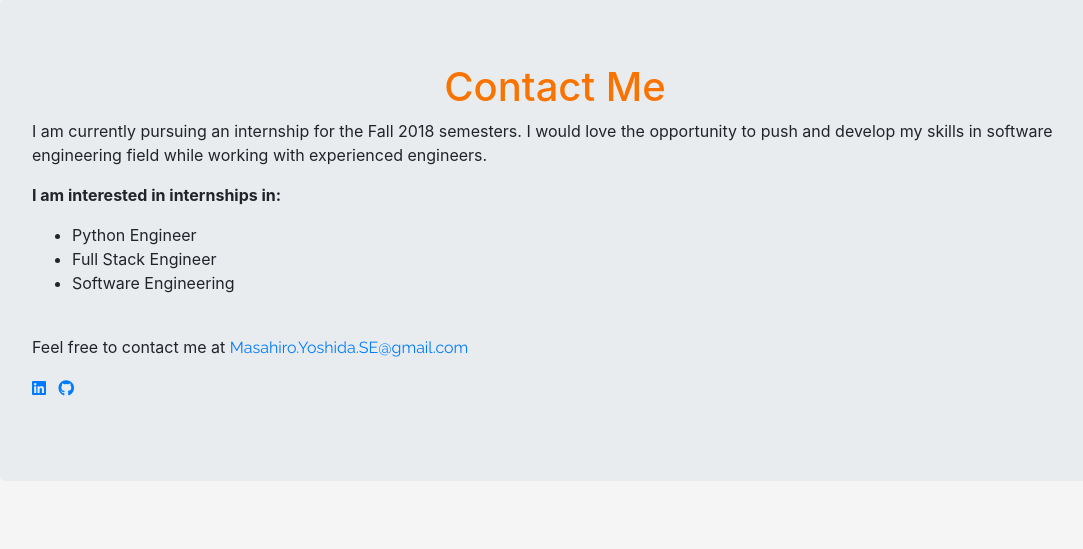
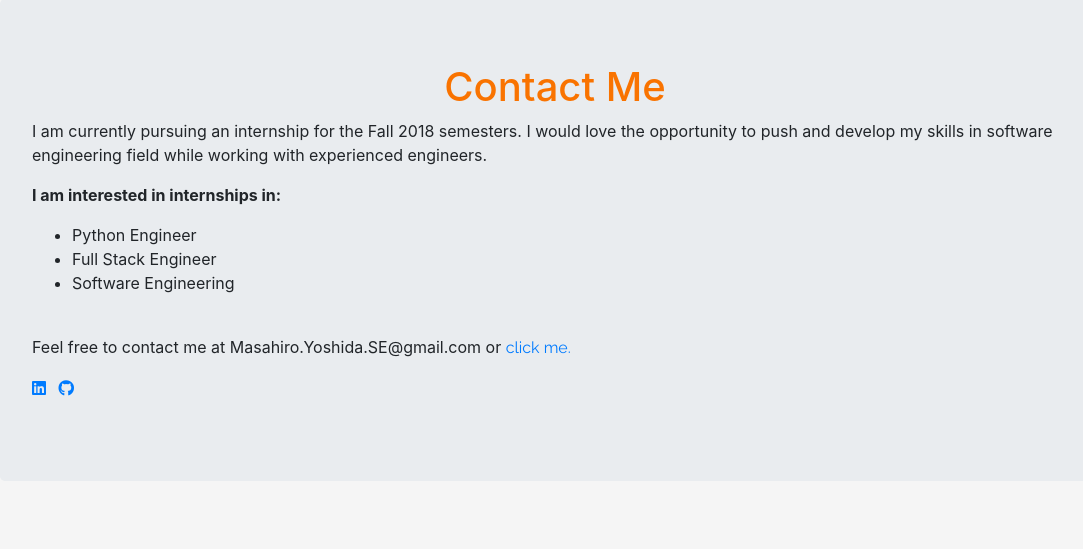
Before and after one commit to M0roSan/website, a Flask app: page / in a window 1280 px wide. Shown: the part 3033-3582 px from the top of the page, without its empty margins (85-1168 px from the left). Run offline with Flask 2, Linux system fonts and the light colour scheme; some libraries are stand-ins or nearby versions.

Commit message:
add click me

```diff
--- a/templates/index.html
+++ b/templates/index.html
@@ -215,7 +215,7 @@
             <li>Full Stack Engineer</li>
             <li>Software Engineering</li>
         </ul><br />
-        <p>Feel free to contact me at <a href="Masahiro.Yoshida.SE@gmail.com">Masahiro.Yoshida.SE@gmail.com</a></p>
+        <p>Feel free to contact me at Masahiro.Yoshida.SE@gmail.com or <a href="mailto:Masahiro.Yoshida.SE@gmail.com">click me.</a></p>
         <ul class="list-inline">
           <li class="list-inline-item"><a href="https://www.linkedin.com/in/masahiro-yoshida-a96388156/"><i class="fab fa-linkedin" aria-hidden="true"></i></a></li>
           <li class="list-inline-item"><a href="https://www.github.com/MasahiroYoshida/"><i class="fab fa-github" aria-hidden="true"></i></a></li>
```
